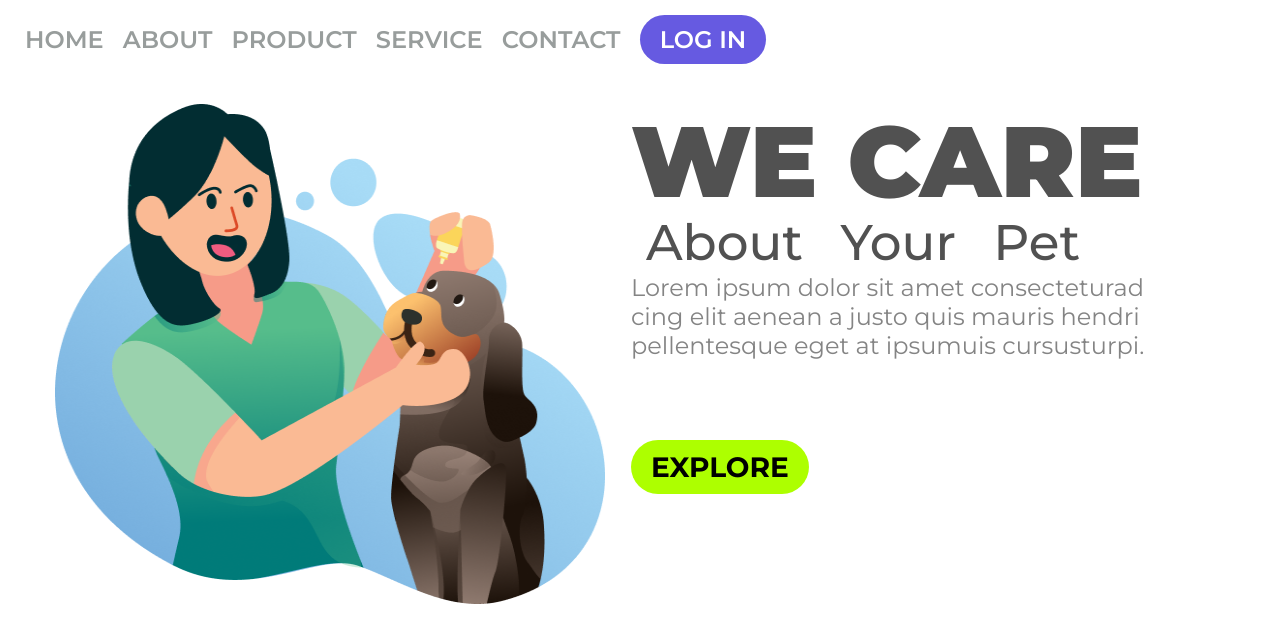
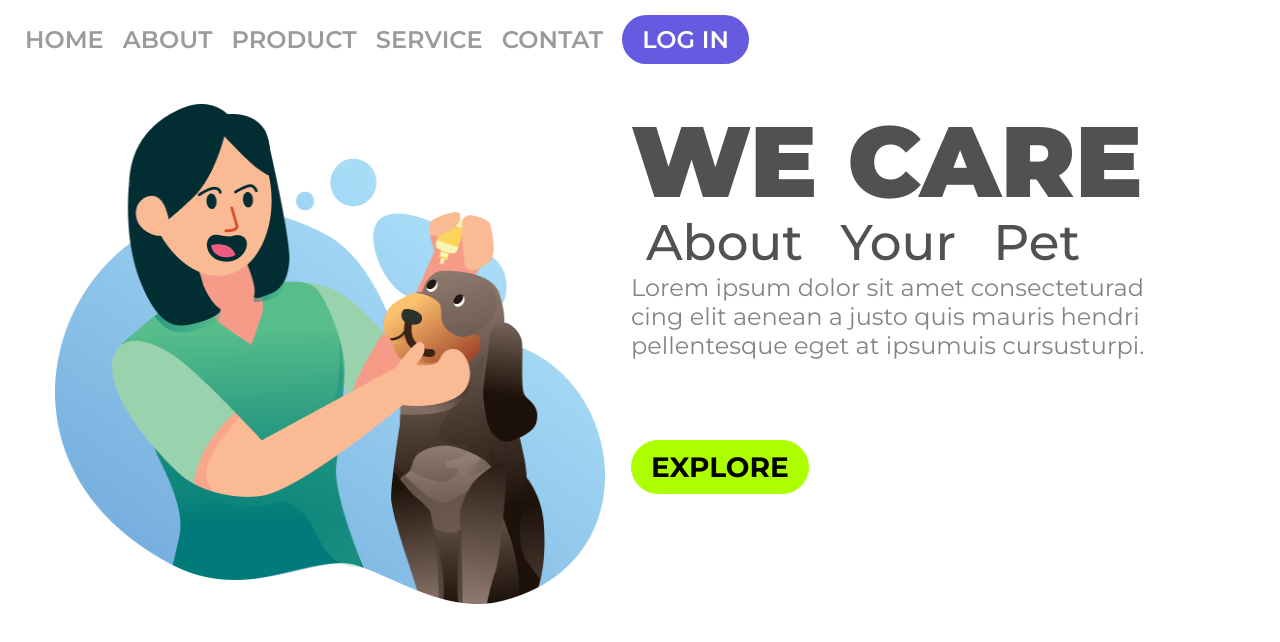
Before and after one commit to LUCASHONORATO604/desafiodevclub-, a plain HTML site: page index.html in a window 1280 px wide. Drawn offline with Linux system fonts and the light colour scheme.

Commit message:
auteraçao

```diff
--- a/index.html
+++ b/index.html
@@ -19,7 +19,7 @@
 <a class="botao1" >ABOUT</a>
 <a class="botao1" >PRODUCT</a>
 <a class="botao1" >SERVICE</a>
-<a class="botao1" >CONTACT</a>
+<a class="botao1" >CONTAT</a>
 <a class="botao1" >LOG IN</a>
 
 </header>
```
